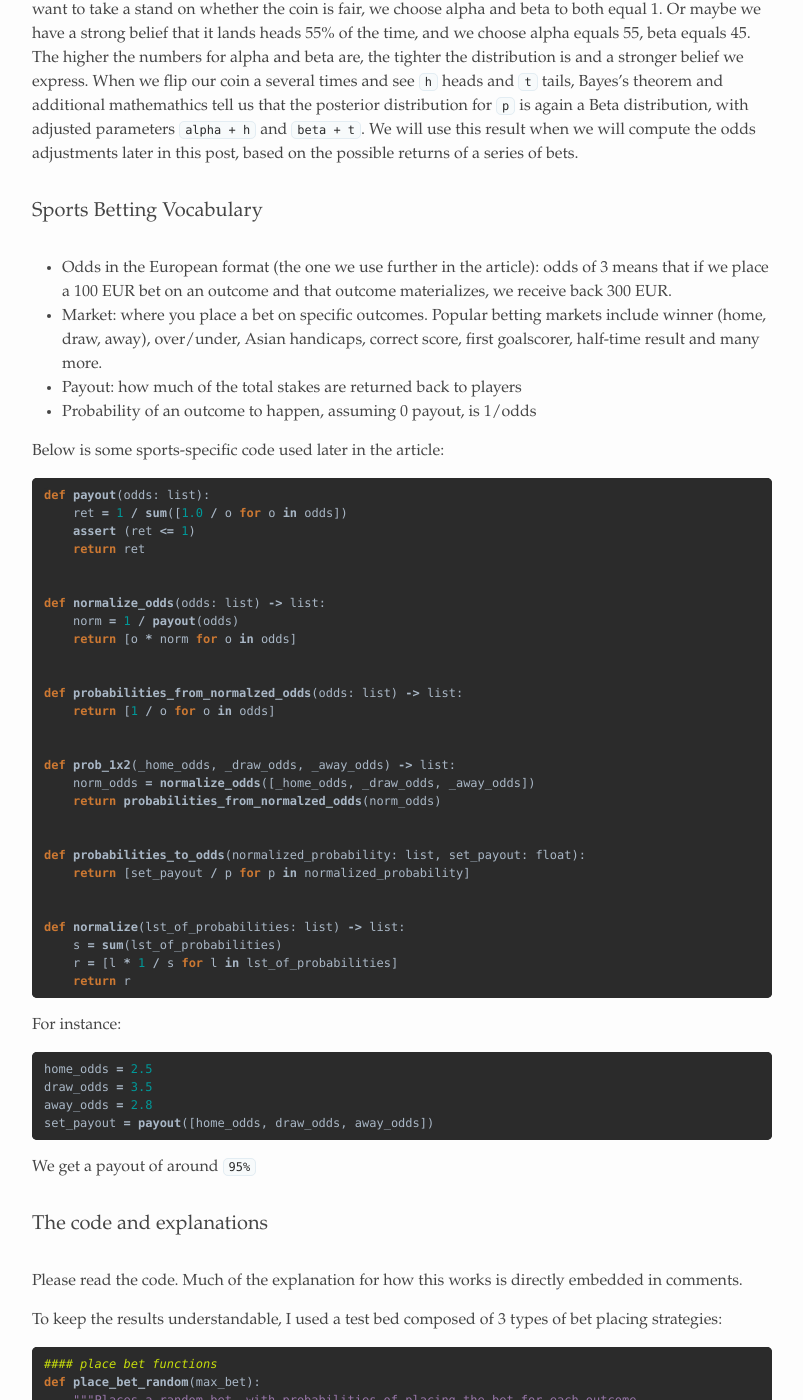
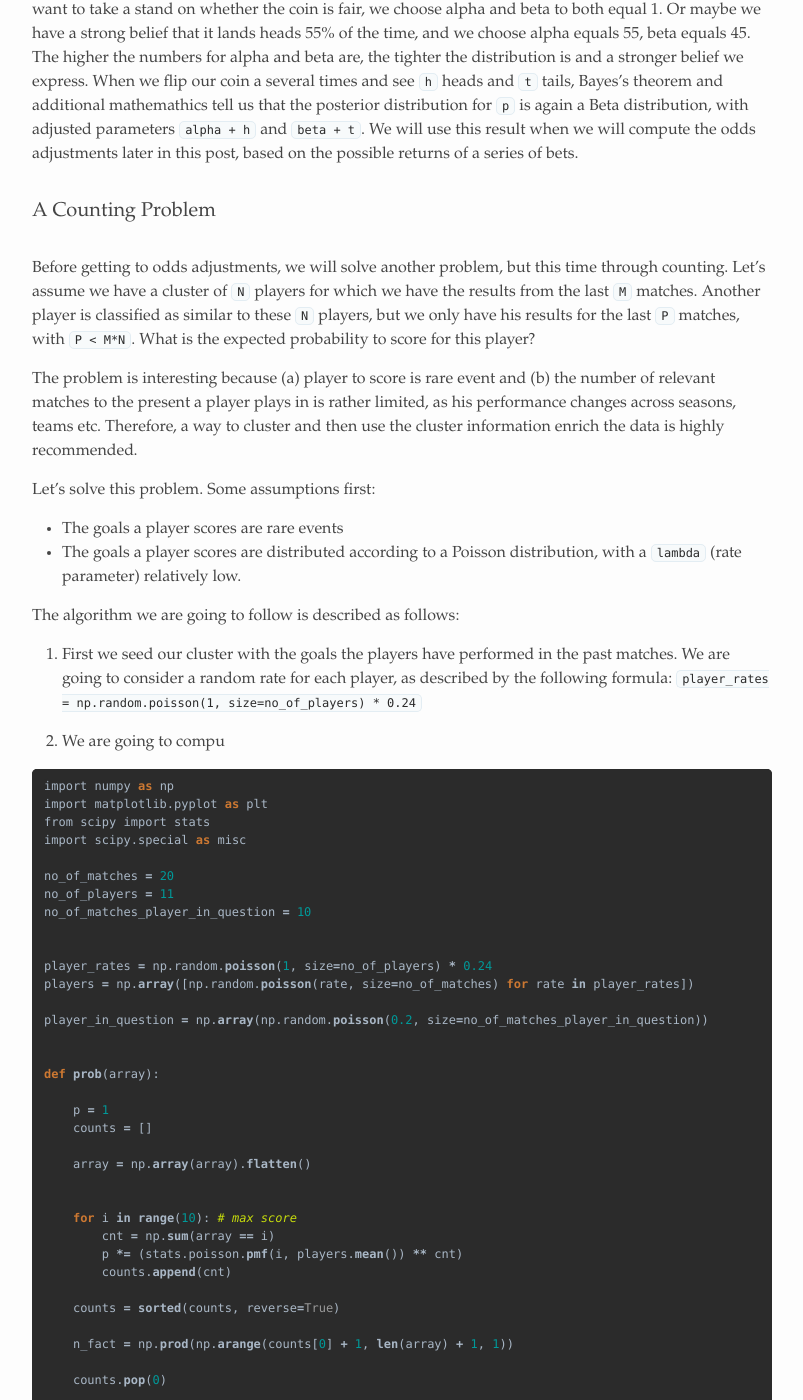
Before and after one commit to alexandrugris/my-jekyll-tech-blog, a Jekyll site: the page built from MyBlog/_posts/2017-10-29-odds-adjustment-risk.markdown, in a window 1280 px wide and 1400 px high, scrolled down 3437 px. Shown: the whole window, without its empty margins (238-1041 px from the left). Built offline with Jekyll 4.4.1, drawn with Linux system fonts in a browser that asks for light colours; some of the changed text lies outside the part shown.

Commit message:
seed players

````diff
--- a/MyBlog/_posts/2017-10-29-odds-adjustment-risk.markdown
+++ b/MyBlog/_posts/2017-10-29-odds-adjustment-risk.markdown
@@ -111,6 +111,78 @@ If alpha is much larger than beta, most of the weight is near 1.
 
 So let’s say we assume a coin toss experiment, with a probability of `p` for heads to appear. If we don’t want to take a stand on whether the coin is fair, we choose alpha and beta to both equal 1. Or maybe we have a strong belief that it lands heads 55% of the time, and we choose alpha equals 55, beta equals 45. The higher the numbers for alpha and beta are, the tighter the distribution is and a stronger belief we express.
 When we flip our coin a several times and see `h` heads and `t` tails, Bayes’s theorem and additional mathemathics tell us that the posterior distribution for `p` is again a Beta distribution, with adjusted parameters `alpha + h` and `beta + t`. We will use this result when we will compute the odds adjustments later in this post, based on the possible returns of a series of bets.
+
+### A Counting Problem
+
+Before getting to odds adjustments, we will solve another problem, but this time through counting. Let's assume we have a cluster of `N` players for which we have the results from the last `M` matches. Another player is classified as similar to these `N` players, but we only have his results for the last `P` matches, with `P < M*N`. What is the expected probability to score for this player?
+
+The problem is interesting because (a) player to score is rare event and (b) the number of relevant matches to the present a player plays in is rather limited, as his performance changes across seasons, teams etc. Therefore, a way to cluster and then use the cluster information enrich the data is highly recommended.
+
+Let's solve this problem. Some assumptions first:
+
+- The goals a player scores are rare events
+- The goals a player scores are distributed according to a Poisson distribution, with a `lambda` (rate parameter) relatively low.
+
+The algorithm we are going to follow is described as follows:
+
+1. First we seed our cluster with the goals the players have performed in the past matches. We are going to consider a random rate for each player, as described by the following formula: `player_rates = np.random.poisson(1, size=no_of_players) * 0.24`
+
+2. We are going to compu
+
+```python
+import numpy as np
+import matplotlib.pyplot as plt
+from scipy import stats
+import scipy.special as misc
+
+no_of_matches = 20
+no_of_players = 11
+no_of_matches_player_in_question = 10
+
+
+player_rates = np.random.poisson(1, size=no_of_players) * 0.24
+players = np.array([np.random.poisson(rate, size=no_of_matches) for rate in player_rates])
+
+player_in_question = np.array(np.random.poisson(0.2, size=no_of_matches_player_in_question))
+
+
+def prob(array):
+
+    p = 1
+    counts = []
+
+    array = np.array(array).flatten()
+
+
+    for i in range(10): # max score
+        cnt = np.sum(array == i)
+        p *= (stats.poisson.pmf(i, players.mean()) ** cnt)
+        counts.append(cnt)
+
+    counts = sorted(counts, reverse=True)
+
+    n_fact = np.prod(np.arange(counts[0] + 1, len(array) + 1, 1))
+
+    counts.pop(0)
+
+    for c in counts:
+        n_fact /= misc.factorial(c)
+
+    return p * n_fact
+
+
+def difference(array):
+    cnt = max(len(players.flatten()) / len(array), 100)
+    return np.max(np.array([
+                prob(np.random.choice(players.flatten(), len(array))) for _ in range(0,cnt)
+            ]))
+
+# compare the probability of getting the set of goals to the maximum probability a set of goals can have
+p = min(prob(player_in_question) / difference(player_in_question), 1)
+
+learned_lambda = p * players.mean() + (1-p) * player_in_question.mean()
+
+```
 
 ### Sports Betting Vocabulary
 
````
